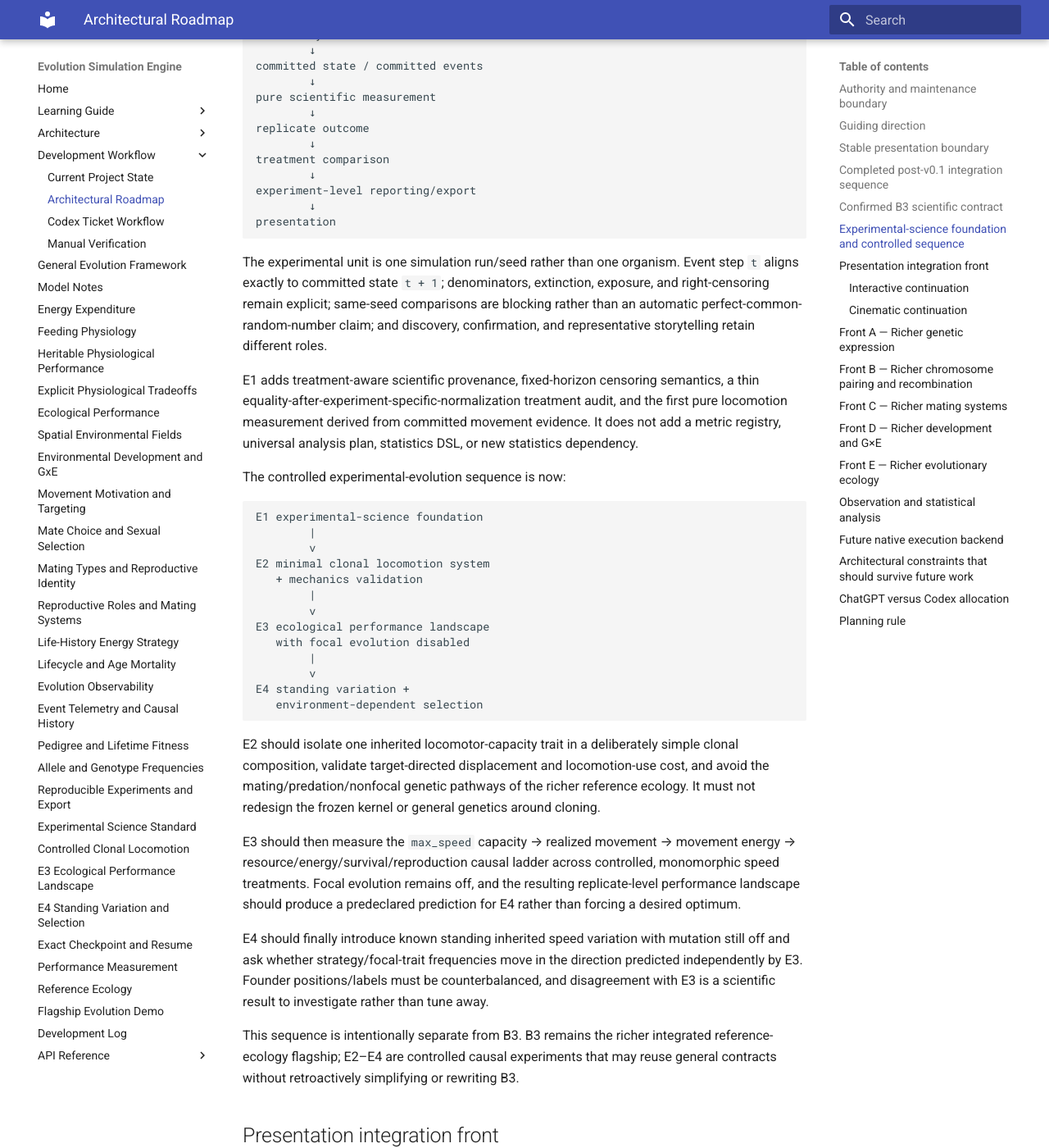
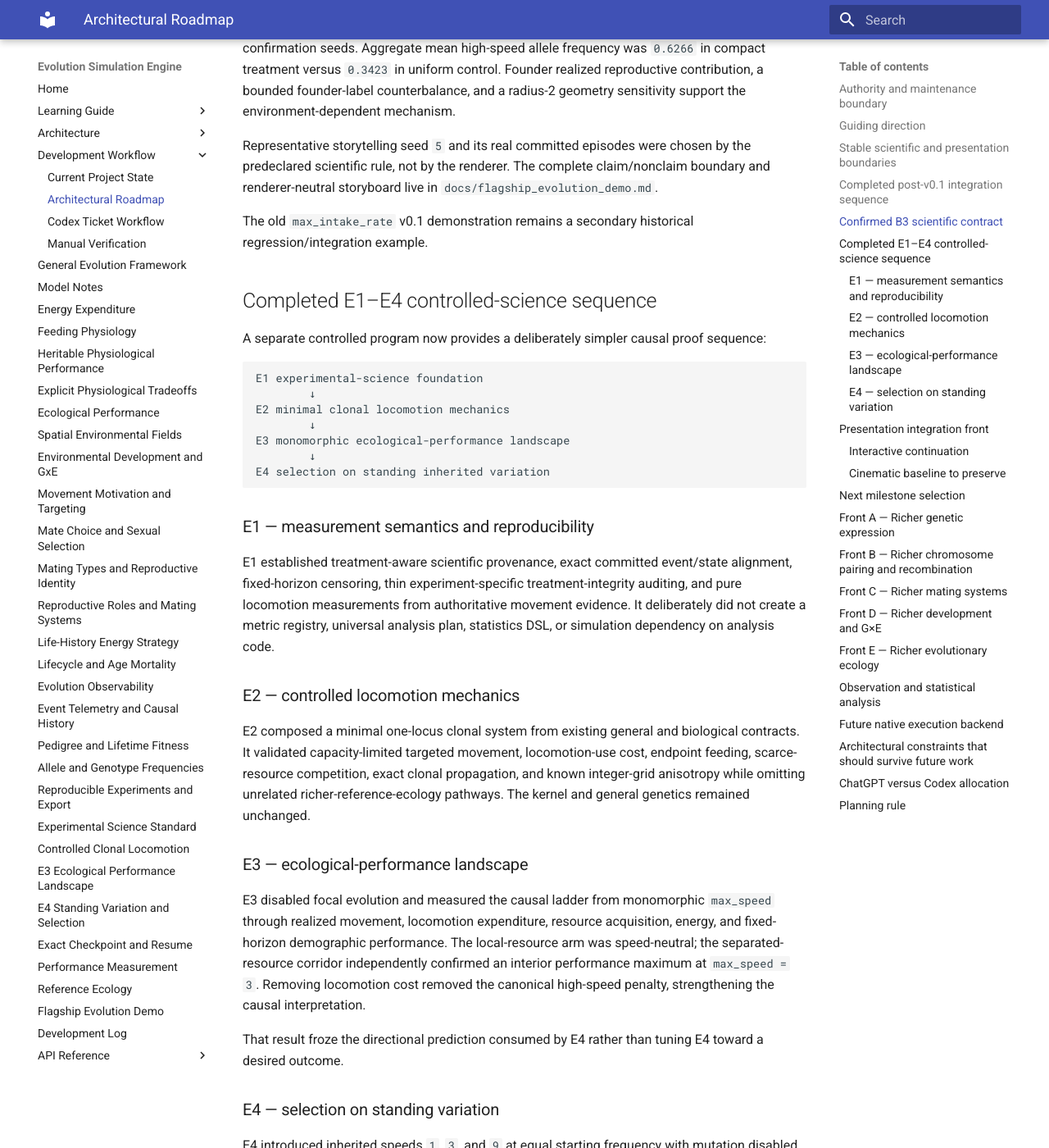
Before and after one commit to abdullahkhan57721/evolution-simulation-engine, an MkDocs documentation site: the page built from docs/development/roadmap.md, in a window 1280 px wide and 1400 px high, scrolled down 2923 px. Shown: the whole window at 82% size. Built offline with MkDocs 1.6.1 and Material for MkDocs 9.7.7, drawn with Linux system fonts in a browser that asks for light colours; some of the changed text lies outside the part shown.

Commit message:
Refresh roadmap after E1-E4 and V3 integration

````diff
--- a/docs/development/roadmap.md
+++ b/docs/development/roadmap.md
@@ -30,14 +30,34 @@
 The kernel is not the development frontier. New modeled behavior normally belongs
 above it unless a genuine generic deficiency is demonstrated.
 
-## Stable presentation boundary
+## Stable scientific and presentation boundaries
 
-Current renderer choices are implementation details. The durable boundary is:
+The durable evidence path is:
 
 ```text
-simulation/domain layers
-        |
-        v
+modeled system
+        ↓
+committed state / committed events
+        ↓
+pure scientific measurement
+        ↓
+replicate outcome
+        ↓
+treatment comparison
+        ↓
+experiment-level reporting/export
+        ↓
+presentation
+```
+
+One simulation run/seed is the current stochastic experimental replicate. Event
+step `t` aligns to committed state `t + 1`; denominators, extinction,
+right-censoring, discovery versus confirmation, and representative storytelling
+remain explicit.
+
+Presentation then branches by medium:
+
+```text
 committed scientific evidence
         |
         v
@@ -49,14 +69,14 @@
 interactive presentation     cinematic presentation
 ```
 
-Scientific meaning can be shared across media; renderer primitives, layout,
+Scientific meaning can be shared across media. Renderer primitives, layout,
 interaction, camera, timing, interpolation, and choreography remain independent.
 Presentation interpolation is never scientific evidence.
 
 ## Completed post-v0.1 integration sequence
 
-The first post-v0.1 scenario/presentation sequence has now crossed its scientific
-integration gate:
+The B1/B2/B3 scientific flagship and the V3 cinematic continuation have crossed
+their intended integration gates:
 
 ```text
 v0.1.0 portfolio baseline
@@ -79,17 +99,21 @@
         |
         v
 confirmed renderer-neutral B3 scientific handoff
+        |
+        v
+concrete B3 flagship cinematic director
 ```
 
-B1 established immutable ecological resource-placement policy. B2 demonstrated
-an inherited `max_speed` benefit/cost axis using existing movement, maintenance,
-and sexual inheritance. B3 has now confirmed that the two mechanisms compose into
-a robust environment-dependent selection demonstration without kernel changes or a
-generic fitness abstraction.
+B1 established immutable ecological resource-placement policy. B2 demonstrated an
+inherited `max_speed` benefit/cost axis in the richer reference ecology. B3
+confirmed a robust environment-dependent selection demonstration without kernel
+changes or a generic fitness abstraction. V3 then turned the frozen B3 scientific
+handoff into a reproducible explanatory film while keeping camera, timing, focus,
+and chart choreography in the cinematic layer.
 
 ## Confirmed B3 scientific contract
 
-The current scientific flagship compares:
+The current richer scientific flagship compares:
 
 ```text
 uniform renewable-resource placement
@@ -115,91 +139,83 @@
 reproductive contribution, a bounded founder-label counterbalance, and a radius-2
 geometry sensitivity support the environment-dependent mechanism.
 
-The representative storytelling seed is `5`, chosen by the predeclared
-median-effect/legible-episode rule. The complete claim/nonclaim boundary and
-renderer-neutral storyboard live in `docs/flagship_evolution_demo.md`.
+Representative storytelling seed `5` and its real committed episodes were chosen
+by the predeclared scientific rule, not by the renderer. The complete
+claim/nonclaim boundary and renderer-neutral storyboard live in
+`docs/flagship_evolution_demo.md`.
 
-The old `max_intake_rate` v0.1 demonstration is now a secondary historical
-regression/integration example rather than the primary scientific flagship.
+The old `max_intake_rate` v0.1 demonstration remains a secondary historical
+regression/integration example.
 
-## Experimental-science foundation and controlled sequence
+## Completed E1–E4 controlled-science sequence
 
-E1 establishes a durable but deliberately thin scientific-analysis boundary above
-committed evidence:
-
-```text
-modeled system
-        ↓
-committed state / committed events
-        ↓
-pure scientific measurement
-        ↓
-replicate outcome
-        ↓
-treatment comparison
-        ↓
-experiment-level reporting/export
-        ↓
-presentation
-```
-
-The experimental unit is one simulation run/seed rather than one organism. Event
-step `t` aligns exactly to committed state `t + 1`; denominators, extinction,
-exposure, and right-censoring remain explicit; same-seed comparisons are blocking
-rather than an automatic perfect-common-random-number claim; and discovery,
-confirmation, and representative storytelling retain different roles.
-
-E1 adds treatment-aware scientific provenance, fixed-horizon censoring semantics,
-a thin equality-after-experiment-specific-normalization treatment audit, and the
-first pure locomotion measurement derived from committed movement evidence. It
-does not add a metric registry, universal analysis plan, statistics DSL, or new
-statistics dependency.
-
-The controlled experimental-evolution sequence is now:
+A separate controlled program now provides a deliberately simpler causal proof
+sequence:
 
 ```text
 E1 experimental-science foundation
-        |
-        v
-E2 minimal clonal locomotion system
-   + mechanics validation
-        |
-        v
-E3 ecological performance landscape
-   with focal evolution disabled
-        |
-        v
-E4 standing variation +
-   environment-dependent selection
+        ↓
+E2 minimal clonal locomotion mechanics
+        ↓
+E3 monomorphic ecological-performance landscape
+        ↓
+E4 selection on standing inherited variation
 ```
 
-E2 should isolate one inherited locomotor-capacity trait in a deliberately simple
-clonal composition, validate target-directed displacement and locomotion-use cost,
-and avoid the mating/predation/nonfocal genetic pathways of the richer reference
-ecology. It must not redesign the frozen kernel or general genetics around
-cloning.
+### E1 — measurement semantics and reproducibility
 
-E3 should then measure the `max_speed` capacity → realized movement → movement
-energy → resource/energy/survival/reproduction causal ladder across controlled,
-monomorphic speed treatments. Focal evolution remains off, and the resulting
-replicate-level performance landscape should produce a predeclared prediction for
-E4 rather than forcing a desired optimum.
+E1 established treatment-aware scientific provenance, exact committed event/state
+alignment, fixed-horizon censoring, thin experiment-specific treatment-integrity
+auditing, and pure locomotion measurements from authoritative movement evidence.
+It deliberately did not create a metric registry, universal analysis plan,
+statistics DSL, or simulation dependency on analysis code.
 
-E4 should finally introduce known standing inherited speed variation with mutation
-still off and ask whether strategy/focal-trait frequencies move in the direction
-predicted independently by E3. Founder positions/labels must be counterbalanced,
-and disagreement with E3 is a scientific result to investigate rather than tune
-away.
+### E2 — controlled locomotion mechanics
 
-This sequence is intentionally separate from B3. B3 remains the richer integrated
-reference-ecology flagship; E2–E4 are controlled causal experiments that may reuse
-general contracts without retroactively simplifying or rewriting B3.
+E2 composed a minimal one-locus clonal system from existing general and biological
+contracts. It validated capacity-limited targeted movement, locomotion-use cost,
+endpoint feeding, scarce-resource competition, exact clonal propagation, and known
+integer-grid anisotropy while omitting unrelated richer-reference-ecology pathways.
+The kernel and general genetics remained unchanged.
+
+### E3 — ecological-performance landscape
+
+E3 disabled focal evolution and measured the causal ladder from monomorphic
+`max_speed` through realized movement, locomotion expenditure, resource acquisition,
+energy, and fixed-horizon demographic performance. The local-resource arm was
+speed-neutral; the separated-resource corridor independently confirmed an interior
+performance maximum at `max_speed = 3`. Removing locomotion cost removed the
+canonical high-speed penalty, strengthening the causal interpretation.
+
+That result froze the directional prediction consumed by E4 rather than tuning E4
+toward a desired outcome.
+
+### E4 — selection on standing variation
+
+E4 introduced inherited speeds `1`, `3`, and `9` at equal starting frequency with
+mutation disabled, co-located founders, counterbalanced speed-to-founder-ID
+assignment, complete committed focal composition, and independent confirmation
+seeds.
+
+The local-resource environment remained frequency-neutral. In the separated
+corridor, independent confirmation consistently increased speed-3 frequency from
+`1/3` to `2/3` while speeds 1 and 9 each fell to `1/6`, with reproduction,
+resource-acquisition, and locomotion evidence supporting the mechanism. Reversed
+founder-order checks reproduced the focal and mechanism outcomes.
+
+Thus E4 fulfilled E3's independently frozen prediction for this controlled
+finite-horizon ecology without adding a scalar fitness abstraction. It is selection
+on standing variation, not a universal optimum, fixation claim, or de novo
+mutation result.
+
+E1–E4 are intentionally separate from B3. B3 remains the richer integrated
+reference-ecology flagship; the E sequence isolates causal mechanics and does not
+retroactively simplify B3.
 
 ## Presentation integration front
 
-The presentation step is no longer scenario discovery. Both media can consume the
-confirmed B3 scientific handoff faithfully while the E2–E4 controlled experiment
-track proceeds independently:
+The B3 cinematic path is now an implemented sibling renderer path. The remaining
+presentation continuation is the interactive B3 matched-comparison experience:
 
 ```text
 confirmed B3 evidence/storyboard
@@ -207,12 +223,9 @@
         +-------------------------+
         |                         |
         v                         v
-V2 interactive B3            V3 cinematic B3
-comparison/director          comparison/director
+V2 interactive B3            V3 B3 flagship film
+comparison                   implemented
 ```
-
-These presentation continuations may proceed in parallel because the consequential
-scientific contract is settled.
 
 ### Interactive continuation
 
@@ -220,29 +233,50 @@
 and science-aware focal-trait encoding. It should add the B3 matched comparison as
 a scientific experience rather than hardcoding new simulation meaning in UI code.
 
-The presentation should preserve:
+Preserve:
 
 - control/treatment semantics from B3;
 - fixed shared `max_speed` capacity scale `1..4`;
 - matched committed timestep convention;
 - common world geometry/scale where comparison requires it;
-- primary allele/genotype/focal-trait evidence;
+- allele/genotype/focal-trait evidence;
 - founder reproductive-contribution evidence;
-- distinction between representative seed storytelling and multi-seed robustness;
-- claim/nonclaim boundaries.
+- representative seed storytelling versus multi-seed robustness;
+- explicit claim/nonclaim boundaries.
 
 Renderer-specific controls, layout, charts, animation rate, accessibility, and
 interaction remain UI responsibility.
 
-### Cinematic continuation
+### Cinematic baseline to preserve
 
-The cinematic director should consume the same B3 scientific meaning while
-remaining a sibling renderer concern. It may use seed 5's real committed episodes
-for causal storytelling, but must not fabricate pairwise encounters or substitute
-cinematic interpolation for evidence.
+The B3 cinematic director is intentionally concrete rather than a universal film
+DSL. Its durable lessons are:
 
-Camera, composition, timing, shot order, labels, palette, easing, and transitions
-belong entirely to the cinematic layer.
+- B3 science is consumed from the renderer-neutral handoff and committed evidence;
+- fixed scientific scales are shared across matched arms;
+- representative organisms/events are selected by B3, not by the renderer;
+- focal fill, authoritative body size, and presentation focus are separate channels;
+- committed events support causal labels while identity continuity remains
+  non-causal;
+- representative-run episodes explain mechanism while run-level confirmation
+  supports robustness;
+- camera, shot timing, temporal compression, and evidence-chart choreography remain
+  renderer-only concerns;
+- the full portfolio film is a deliberate reproducible artifact while routine CI
+  retains short generic, science-aware, and real-B3 smokes.
+
+Do not generalize this into a broad camera DSL or scenario-presentation schema
+without multiple future films demonstrating a genuinely repeated contract.
+
+## Next milestone selection
+
+There is currently **no repository-defined E5 milestone**. Do not infer one merely
+because E1–E4 are complete. The next controlled-science or architecture milestone
+should be chosen by roadmap reassessment around a concrete scientific question,
+architectural pressure, or product need, then encoded in an explicit Issue.
+
+Possible longer-term modeled fronts remain below, but they are directions rather
+than preauthorized sequential milestones.
 
 ## Front A — Richer genetic expression
 
@@ -275,70 +309,50 @@
 Current public responsibilities already separate chromosome-copy structure,
 pairing, recombination eligibility, segregation, and gamete formation.
 
-Future biological cases may justify:
-
-- higher-copy pairing policies;
-- preferential versus random bivalent formation;
-- multivalent models;
-- chromosome-specific pairing or crossover behavior;
-- multiple crossovers;
-- lifecycle/mating-type-sensitive gamete formation.
-
-Add only the policies required by concrete modeled biology. Do not push meiosis
-vocabulary into the frozen kernel or general propagation contracts.
+Future biological cases may justify higher-copy pairing, preferential versus random
+bivalent formation, multivalent models, chromosome-specific crossover behavior,
+multiple crossovers, or lifecycle/mating-type-sensitive gamete formation. Add only
+the policies required by concrete modeled biology. Do not push meiosis vocabulary
+into the frozen kernel or general propagation contracts.
 
 ## Front C — Richer mating systems
 
 Shared reproduction already separates participants, investors, genetic
-contributors, and production sources.
-
-Future cases may explore:
-
-- asymmetric/ordered reproductive roles;
-- multi-participant groups;
-- hermaphroditic systems;
-- role-sensitive mate choice;
-- real contributor/investor subsets;
-- lifecycle-specific production sources.
-
-Mating-system composition should remain separate from low-level inheritance.
+contributors, and production sources. Future cases may explore asymmetric or
+ordered roles, multi-participant groups, hermaphroditic systems, role-sensitive
+mate choice, contributor/investor subsets, or lifecycle-specific production
+sources. Mating-system composition should remain separate from low-level
+inheritance.
 
 ## Front D — Richer development and G×E
 
 Potential concrete directions include nonlinear reaction norms, developmental
 stages/history, richer developmental stochasticity, and reversible adult
-plasticity distinct from lifetime developmental targets.
-
-Preserve distinctions among inheritance, genetic expression, development,
-environment, and current mutable state.
+plasticity distinct from lifetime developmental targets. Preserve distinctions
+among inheritance, genetic expression, development, environment, and current
+mutable state.
 
 ## Front E — Richer evolutionary ecology
 
-The ecological foundation now includes both explicit static resource geography and
-a confirmed environment-dependent selection use case. Future ecology should
-continue to drive requests for new biology where possible.
+The ecological foundation now includes explicit static resource geography, a
+confirmed richer reference-ecology selection use case, and a controlled
+mechanics→performance→selection sequence. Future ecology should continue to drive
+requests for new biology where possible.
 
-Possible fronts include:
-
-- richer resource competition;
-- movement/behavior tradeoffs;
-- predation/prey coevolution;
-- life-history tradeoffs;
-- spatial/biogeographic structure;
-- fluctuating or heterogeneous selection regimes.
-
+Possible directions include richer resource competition, movement/behavior
+tradeoffs, predation/prey coevolution, life-history tradeoffs, spatial or
+biogeographic structure, and fluctuating or heterogeneous selection regimes.
 Selection should continue to emerge from differential persistence and propagation,
 not from a kernel-owned scalar `fitness` field.
 
 ## Observation and statistical analysis
 
-E1 now defines the durable scientific-measurement semantics needed by the current
-controlled experiment sequence while deliberately stopping short of a broad
-statistics framework. Future repeated experimental patterns may justify additional
-reusable statistical contracts, but only after concrete consumers establish what
-actually repeats.
+E1–E4 provide concrete consumers for the scientific-measurement boundary without
+justifying a broad statistics framework. Future repeated experimental patterns may
+earn additional reusable statistical contracts, but only after concrete consumers
+show what actually repeats.
 
-Preserve the distinction among:
+Preserve:
 
 ```text
 committed state/events
@@ -405,9 +419,9 @@
   a real per-individual data need appears.
 - Distinguish configured treatment context, committed state, committed events,
   derived measurements, representative examples, and robustness evidence.
-- Preserve run/seed as the experimental replicate for stochastic treatment
-  comparisons unless a later concrete design justifies another experimental unit.
-- Prefer readable maintainable architecture over micro-optimization.
+- Preserve run/seed as the experimental replicate for current stochastic treatment
+  comparisons unless a later concrete design justifies another unit.
+- Prefer readable, maintainable architecture over micro-optimization.
 - Require evidence before performance/backend work.
 
 ## ChatGPT versus Codex allocation
````
Also changed, not shown: other parts of docs/development/roadmap.md (+3 -3 lines).
